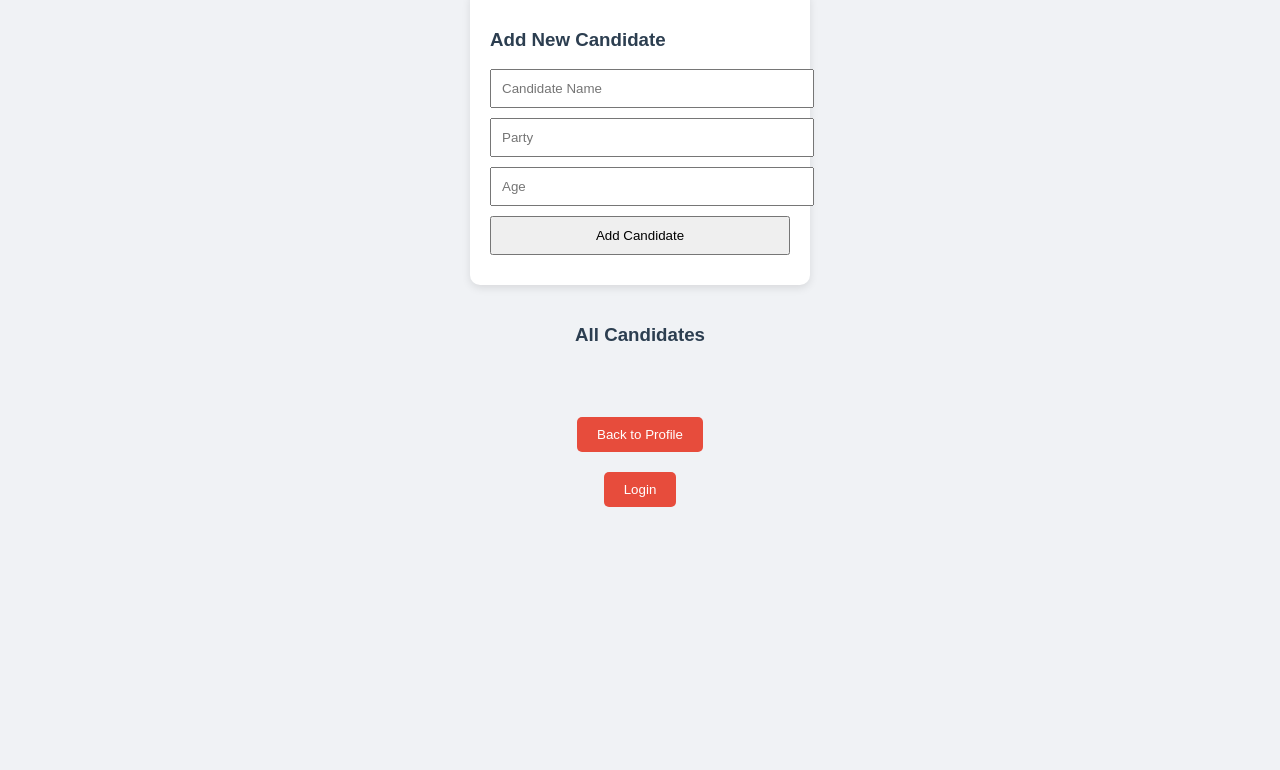
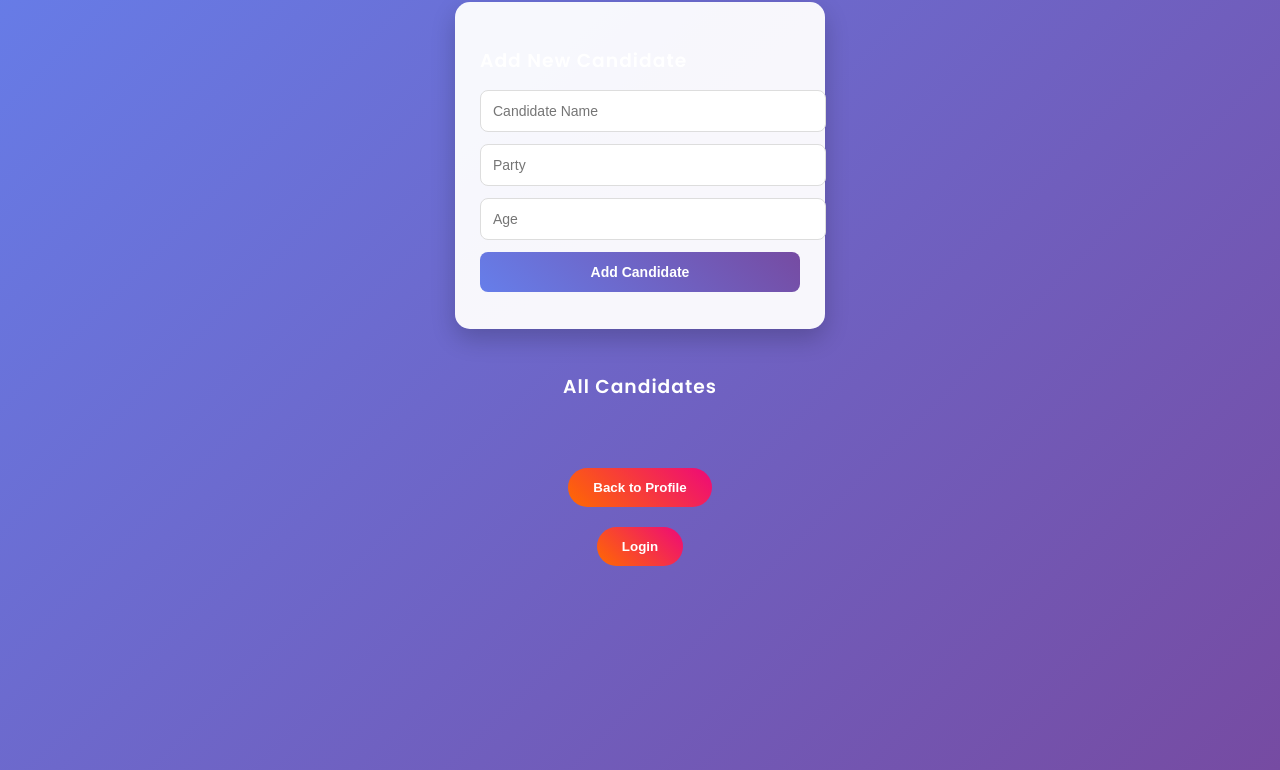
Before and after one commit to DevendraSangwan/Voting-app, a website: page public/candidates.html in a window 1280 px wide. Shown: the part 106-876 px from the top of the page. Before the commit the page ends 800 px from the top, so only its background shows below. Drawn offline with Linux system fonts and the light colour scheme; no server answers; sample sign-in values are in the browser's storage.

Commit message:
adding css

```diff
--- a/public/candidates.css
+++ b/public/candidates.css
@@ -1,31 +1,71 @@
+/* Import Modern Font */
+@import url('https://fonts.googleapis.com/css2?family=Poppins:wght@300;400;600&display=swap');
+
 body {
-    font-family: Arial, sans-serif;
-    background: #f0f2f5;
+    font-family: 'Poppins', sans-serif;
+    background: linear-gradient(135deg, #667eea, #764ba2);
     display: flex;
     flex-direction: column;
     align-items: center;
-    padding: 20px;
+    padding: 30px;
+    min-height: 100vh;
 }
 
+/* Headings */
 h2, h3 {
-    color: #2c3e50;
+    color: white;
+    letter-spacing: 1px;
+    margin-bottom: 15px;
 }
 
+/* Admin Section Card */
 #admin-section {
-    background: #fff;
-    padding: 20px;
-    border-radius: 10px;
-    box-shadow: 0 3px 8px rgba(0,0,0,0.1);
-    margin-bottom: 20px;
-    width: 300px;
+    background: rgba(255, 255, 255, 0.95);
+    padding: 25px;
+    border-radius: 15px;
+    box-shadow: 0 10px 25px rgba(0,0,0,0.2);
+    margin-bottom: 25px;
+    width: 320px;
+    transition: transform 0.3s ease, box-shadow 0.3s ease;
 }
 
-#admin-section input, #admin-section button {
-    width: 100%;
-    padding: 10px;
-    margin-bottom: 10px;
+#admin-section:hover {
+    transform: translateY(-5px);
+    box-shadow: 0 15px 35px rgba(0,0,0,0.3);
 }
 
+/* Inputs & Buttons inside Admin */
+#admin-section input,
+#admin-section button {
+    width: 100%;
+    padding: 12px;
+    margin-bottom: 12px;
+    border-radius: 8px;
+    border: 1px solid #ddd;
+    font-size: 14px;
+    transition: all 0.3s ease;
+}
+
+#admin-section input:focus {
+    outline: none;
+    border-color: #667eea;
+    box-shadow: 0 0 8px rgba(102,126,234,0.4);
+}
+
+/* Primary Buttons */
+#admin-section button {
+    background: linear-gradient(45deg, #667eea, #764ba2);
+    color: white;
+    border: none;
+    font-weight: 600;
+    cursor: pointer;
+}
+
+#admin-section button:hover {
+    transform: scale(1.05);
+}
+
+/* Candidate List */
 ul {
     list-style: none;
     padding: 0;
@@ -33,47 +73,55 @@ ul {
 }
 
 li {
-    background: #fff;
-    padding: 10px;
-    margin: 5px 0;
-    border-radius: 5px;
+    background: rgba(255, 255, 255, 0.95);
+    padding: 12px;
+    margin: 8px 0;
+    border-radius: 10px;
     display: flex;
     align-items: center;
+    justify-content: space-between;
+    box-shadow: 0 5px 15px rgba(0,0,0,0.15);
+    transition: transform 0.3s ease, background 0.3s ease;
 }
 
+li:hover {
+    transform: translateX(5px);
+    background: #f8f9ff;
+}
+
+/* Small Buttons inside List */
 li button {
-    margin-left: 10px;
-    padding: 5px 8px;
+    padding: 6px 10px;
     border: none;
-    border-radius: 5px;
+    border-radius: 6px;
     cursor: pointer;
+    font-size: 13px;
+    background: #ff7675;
+    color: white;
+    transition: 0.3s ease;
 }
 
 li button:hover {
-    opacity: 0.8;
+    background: #d63031;
+    transform: scale(1.05);
 }
 
-#backBtn {
+/* Back & Go To Login Buttons */
+#backBtn,
+#goToLogin {
     margin-top: 20px;
-    padding: 10px 20px;
-    background: #e74c3c;
+    padding: 12px 25px;
+    background: linear-gradient(45deg, #ff6a00, #ee0979);
     color: white;
     border: none;
-    border-radius: 5px;
+    border-radius: 25px;
     cursor: pointer;
+    font-weight: 600;
+    transition: all 0.3s ease;
 }
 
-#goToLogin {
-    margin-top: 20px;
-    padding: 10px 20px;
-    background: #e74c3c;
-    color: white;
-    border: none;
-    border-radius: 5px;
-    cursor: pointer;
+#backBtn:hover,
+#goToLogin:hover {
+    transform: scale(1.08);
+    box-shadow: 0 8px 20px rgba(0,0,0,0.3);
 }
-
-
-#backBtn:hover {
-    background: #c0392b;
-}
--- a/public/profile.css
+++ b/public/profile.css
@@ -1,71 +1,96 @@
+/* Import Modern Font */
+@import url('https://fonts.googleapis.com/css2?family=Poppins:wght@300;400;600&display=swap');
+
 body {
-    font-family: Arial, sans-serif;
-    background: #f0f2f5;
+    font-family: 'Poppins', sans-serif;
+    background: linear-gradient(135deg, #667eea, #764ba2);
     display: flex;
     justify-content: center;
-    align-items: flex-start;
+    align-items: center;
     flex-direction: column;
     min-height: 100vh;
     margin: 0;
     padding: 20px;
 }
 
+/* Headings */
 h2, h3 {
-    color: #2c3e50;
+    color: white;
     text-align: center;
     margin-bottom: 20px;
+    letter-spacing: 1px;
 }
 
+/* Profile Card */
 #profile-section {
-    background: #fff;
-    padding: 25px 30px;
-    border-radius: 10px;
-    box-shadow: 0 4px 12px rgba(0,0,0,0.1);
+    background: rgba(255, 255, 255, 0.95);
+    padding: 30px;
+    border-radius: 15px;
+    box-shadow: 0 10px 25px rgba(0,0,0,0.2);
     width: 350px;
-    margin: auto;
     display: flex;
     flex-direction: column;
     align-items: center;
+    transition: transform 0.3s ease, box-shadow 0.3s ease;
 }
 
-#profile-section p {
-    font-size: 16px;
-    margin: 8px 0;
+#profile-section:hover {
+    transform: translateY(-5px);
+    box-shadow: 0 15px 35px rgba(0,0,0,0.3);
 }
 
+/* Profile Text */
+#profile-section p {
+    font-size: 15px;
+    margin: 8px 0;
+    color: #2c3e50;
+}
+
+/* Inputs & Buttons */
 input, button {
     width: 100%;
-    padding: 10px;
+    padding: 12px;
     margin-bottom: 15px;
-    border-radius: 5px;
-    border: 1px solid #ccc;
+    border-radius: 8px;
+    border: 1px solid #ddd;
     font-size: 14px;
+    transition: all 0.3s ease;
 }
 
+input:focus {
+    outline: none;
+    border-color: #667eea;
+    box-shadow: 0 0 8px rgba(102,126,234,0.4);
+}
+
+/* Primary Button */
 button {
-    background-color: #3498db;
+    background: linear-gradient(45deg, #667eea, #764ba2);
     color: white;
-    font-weight: bold;
+    font-weight: 600;
     border: none;
     cursor: pointer;
-    transition: background 0.3s;
 }
 
 button:hover {
-    background-color: #2980b9;
+    transform: scale(1.05);
 }
 
+/* Logout Button */
 #logoutBtn {
-    background-color: #e74c3c;
-    margin-top: 15px;
+    background: linear-gradient(45deg, #ff6a00, #ee0979);
+    margin-top: 10px;
 }
 
 #logoutBtn:hover {
-    background-color: #c0392b;
+    transform: scale(1.08);
+    box-shadow: 0 8px 20px rgba(0,0,0,0.3);
 }
 
+/* Password Message */
 #password-message {
-    font-weight: bold;
+    font-weight: 600;
     text-align: center;
     margin-bottom: 10px;
+    color: #00ffae;
 }
--- a/public/style.css
+++ b/public/style.css
@@ -1,69 +1,109 @@
+/* Import Google Font */
+@import url('https://fonts.googleapis.com/css2?family=Poppins:wght@300;400;600&display=swap');
+
 /* General page styling */
 body {
-    font-family: Arial, sans-serif;
-    background: #f0f2f5;
+    font-family: 'Poppins', sans-serif;
+    background: linear-gradient(135deg, #667eea, #764ba2);
     display: flex;
     justify-content: center;
-    align-items: flex-start;
+    align-items: center;
     flex-direction: column;
     min-height: 100vh;
     margin: 0;
     padding: 20px;
+    animation: fadeIn 1s ease-in-out;
+}
+
+@keyframes fadeIn {
+    from { opacity: 0; }
+    to { opacity: 1; }
 }
 
 h2, h3 {
-    color: #2c3e50;
+    color: white;
+    margin-bottom: 10px;
+    letter-spacing: 1px;
 }
 
 p {
-    color: green;
-    font-weight: bold;
+    color: #00ffae;
+    font-weight: 600;
 }
 
 /* Form styling */
 form {
-    background: #fff;
-    padding: 20px 30px;
-    border-radius: 10px;
-    box-shadow: 0 4px 10px rgba(0,0,0,0.1);
-    width: 300px;
-    margin-bottom: 20px;
+    background: rgba(255, 255, 255, 0.95);
+    padding: 25px 35px;
+    border-radius: 15px;
+    box-shadow: 0 10px 25px rgba(0,0,0,0.2);
+    width: 320px;
+    margin-bottom: 25px;
+    transition: transform 0.3s ease, box-shadow 0.3s ease;
 }
 
+form:hover {
+    transform: translateY(-5px);
+    box-shadow: 0 15px 30px rgba(0,0,0,0.3);
+}
+
+/* Inputs & Buttons */
 input, select, button {
     width: 100%;
-    padding: 10px;
+    padding: 12px;
     margin-bottom: 15px;
-    border-radius: 5px;
-    border: 1px solid #ccc;
+    border-radius: 8px;
+    border: 1px solid #ddd;
     font-size: 14px;
+    transition: all 0.3s ease;
 }
 
+input:focus, select:focus {
+    border-color: #667eea;
+    outline: none;
+    box-shadow: 0 0 8px rgba(102,126,234,0.4);
+}
+
+/* Button Styling */
 button {
-    background: #3498db;
+    background: linear-gradient(45deg, #667eea, #764ba2);
     color: white;
     border: none;
     cursor: pointer;
-    font-weight: bold;
+    font-weight: 600;
+    letter-spacing: 0.5px;
 }
 
 button:hover {
-    background: #2980b9;
+    transform: scale(1.05);
+    background: linear-gradient(45deg, #5a67d8, #6b46c1);
+}
+
+button:active {
+    transform: scale(0.98);
 }
 
 /* Candidate list & results */
 #candidate-list li, #results-list li {
-    background: #fff;
-    margin: 5px 0;
-    padding: 10px;
-    border-radius: 5px;
+    background: rgba(255, 255, 255, 0.95);
+    margin: 8px 0;
+    padding: 12px;
+    border-radius: 8px;
     list-style: none;
     text-align: left;
-    box-shadow: 0 2px 5px rgba(0,0,0,0.1);
+    box-shadow: 0 5px 15px rgba(0,0,0,0.15);
+    transition: transform 0.3s ease, background 0.3s ease;
+}
+
+#candidate-list li:hover, #results-list li:hover {
+    transform: translateX(5px);
+    background: #f8f9ff;
 }
 
 /* Sections spacing */
-#signup-section, #login-section, #vote-section {
+#signup-section,
+#login-section,
+#vote-section {
     display: flex;
     flex-direction: column;
     align-items: center;
```
Also changed, not shown: public/index.html (+1 -1 lines).
